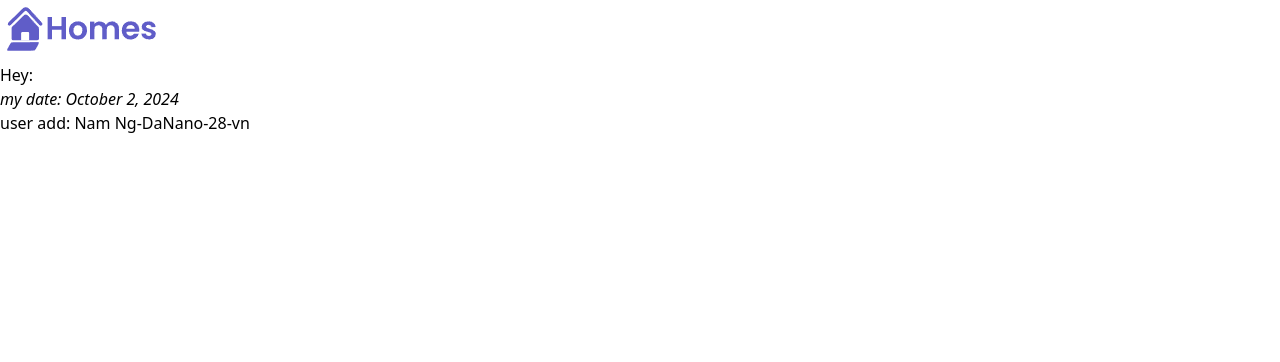
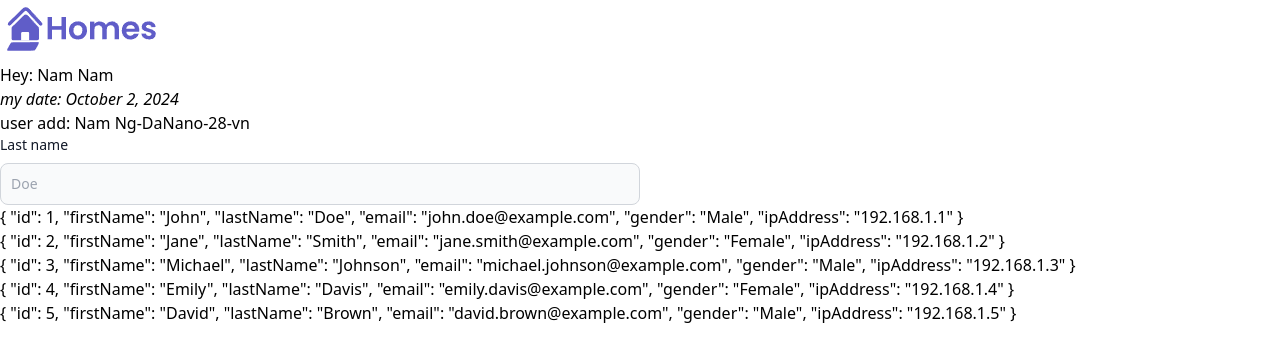
Before and after one commit to namnguyen29/ng-house, an Angular app: page /my-pipe in a window 1280 px wide. Shown: the top 362 px of the page. Built offline with nearby package versions, Linux system fonts and the light colour scheme.

Commit message:
Learning day 25: RxJS Hoo (#14)

```diff
--- a/src/app/app.routes.ts
+++ b/src/app/app.routes.ts
@@ -37,6 +37,7 @@ export const routes: Routes = [
         title: 'Authors | Ng House'
       },
       {
+        // learn rxjs - hoo in this page
         path: 'my-pipe',
         loadComponent: async () =>
           (await import('./pages/my-pipe/my-pipe.component')).MyPipeComponent,
--- a/src/app/pages/my-pipe/components/my-item/my-item.component.ts
+++ b/src/app/pages/my-pipe/components/my-item/my-item.component.ts
@@ -1,4 +1,4 @@
-import { ChangeDetectionStrategy, Component, OnInit } from '@angular/core';
+import { ChangeDetectionStrategy, Component, Input, OnInit } from '@angular/core';
 
 @Component({
   selector: 'app-my-item',
@@ -9,7 +9,7 @@ import { ChangeDetectionStrategy, Component, OnInit } from '@angular/core';
   changeDetection: ChangeDetectionStrategy.OnPush
 })
 export class MyItemComponent implements OnInit {
-  public name = '';
+  @Input({ required: true }) public name = '';
 
   public ngOnInit(): void {
     // interval(1000)
--- a/src/app/pages/my-pipe/my-pipe.component.html
+++ b/src/app/pages/my-pipe/my-pipe.component.html
@@ -1,5 +1,30 @@
 <section>
-  <app-my-item></app-my-item>
+  <app-my-item name="Nam Nam"></app-my-item>
   <em>my date: {{ today | date: 'longDate' }}</em>
   <p>user add: {{ user | formatAddress }}</p>
+
+  <div>
+    <label for="last_name" class="mb-2 block text-sm font-medium text-gray-900 dark:text-white"
+      >Last name</label
+    >
+    <input
+      type="text"
+      id="last_name"
+      class="block w-1/2 rounded-lg border border-gray-300 bg-gray-50 p-2.5 text-sm text-gray-900 focus:border-blue-500 focus:ring-blue-500 dark:border-gray-600 dark:bg-gray-700 dark:text-white dark:placeholder-gray-400 dark:focus:border-blue-500 dark:focus:ring-blue-500"
+      placeholder="Doe"
+      [formControl]="nameControl"
+    />
+
+    @if (isLoading) {
+      <p>Loading with ... {{ nameControl.value }}</p>
+    } @else {
+      <ul>
+        @for (author of authors; track $index) {
+          <li>
+            <p>{{ author | json }}</p>
+          </li>
+        }
+      </ul>
+    }
+  </div>
 </section>
--- a/src/app/pages/my-pipe/my-pipe.component.ts
+++ b/src/app/pages/my-pipe/my-pipe.component.ts
@@ -1,19 +1,50 @@
-import { ChangeDetectionStrategy, Component, OnInit } from '@angular/core';
-import { DatePipe } from '@angular/common';
+import {
+  ChangeDetectionStrategy,
+  ChangeDetectorRef,
+  Component,
+  inject,
+  OnDestroy,
+  OnInit
+} from '@angular/core';
+import { FormBuilder, ReactiveFormsModule } from '@angular/forms';
+import { DatePipe, JsonPipe } from '@angular/common';
+
+import {
+  concatMap,
+  debounceTime,
+  distinctUntilChanged,
+  exhaustMap,
+  finalize,
+  fromEvent,
+  interval,
+  mergeMap,
+  startWith,
+  Subject,
+  switchMap,
+  take,
+  takeUntil,
+  tap
+} from 'rxjs';
 
 import { MyItemComponent } from './components';
-import { AddressLike } from '@app-shared/interfaces';
+import { AddressLike, Author } from '@app-shared/interfaces';
 import { FormatAddressPipe } from '@app-shared/pipes';
+import { AuthorsService } from '@app-shared/services';
 
 @Component({
   selector: 'app-my-pipe',
   standalone: true,
-  imports: [MyItemComponent, DatePipe, FormatAddressPipe],
+  imports: [MyItemComponent, DatePipe, FormatAddressPipe, JsonPipe, ReactiveFormsModule],
   templateUrl: './my-pipe.component.html',
   styleUrl: './my-pipe.component.scss',
   changeDetection: ChangeDetectionStrategy.OnPush
 })
-export class MyPipeComponent implements OnInit {
+export class MyPipeComponent implements OnInit, OnDestroy {
+  private readonly cdr = inject(ChangeDetectorRef);
+  private readonly fb = inject(FormBuilder);
+  private readonly authorService = inject(AuthorsService);
+  private readonly destroy$ = new Subject<void>();
+  public nameControl = this.fb.control('');
   public today = new Date();
   public user: AddressLike = {
     name: 'Nam Ng',
@@ -21,8 +52,50 @@ export class MyPipeComponent implements OnInit {
     age: 28,
     country: 'vn'
   };
+  public isLoading = false;
+  public authors: Author[] = [];
 
   public ngOnInit(): void {
-    //
+    fromEvent(document, 'click').pipe(switchMap(() => interval(1000).pipe(take(5))));
+    fromEvent(document, 'click').pipe(mergeMap(() => interval(1000).pipe(take(5))));
+    fromEvent(document, 'click').pipe(concatMap(() => interval(1000).pipe(take(5))));
+    fromEvent(document, 'click').pipe(exhaustMap(() => interval(1000).pipe(take(5))));
+
+    this.nameControl.valueChanges
+      .pipe(
+        debounceTime(500),
+        distinctUntilChanged(),
+        tap(() => {
+          this.isLoading = true;
+          this.cdr.markForCheck();
+        }),
+        startWith(''),
+        switchMap((param) => {
+          return this.authorService.getAuthors(param).pipe(
+            finalize(() => {
+              this.isLoading = false;
+              this.cdr.markForCheck();
+            })
+          );
+        }),
+        takeUntil(this.destroy$)
+      )
+      .subscribe({
+        next: (authors) => {
+          this.authors = [...authors];
+        }
+      });
+  }
+
+  public ngOnDestroy(): void {
+    this.destroy$.next();
+    this.destroy$.complete();
   }
 }
+
+/**
+ * swithcMap - for read data, only have 1 subscription, unsubscribe inner obs if you have new outer observable
+ * mergeMap - for write data, store all
+ * concatMap - run in order
+ * exhaustMap - rate limiting
+ */
--- a/src/app/shared/services/authors.service.ts
+++ b/src/app/shared/services/authors.service.ts
@@ -1,4 +1,6 @@
 import { Injectable } from '@angular/core';
+
+import { of, delay, map, Observable } from 'rxjs';
 
 import { Author } from '@app-shared/interfaces';
 
@@ -48,4 +50,18 @@ export class AuthorsService {
       ipAddress: '192.168.1.5'
     }
   ];
+
+  public getAuthors(param: string | null): Observable<Author[]> {
+    return of(this.authors).pipe(
+      delay(1000),
+      map((authors) =>
+        authors.filter((author) =>
+          !param
+            ? true
+            : author.firstName.toLowerCase().startsWith(param.toLowerCase()) ||
+              author.lastName.toLowerCase().startsWith(param.toLowerCase())
+        )
+      )
+    );
+  }
 }
```
